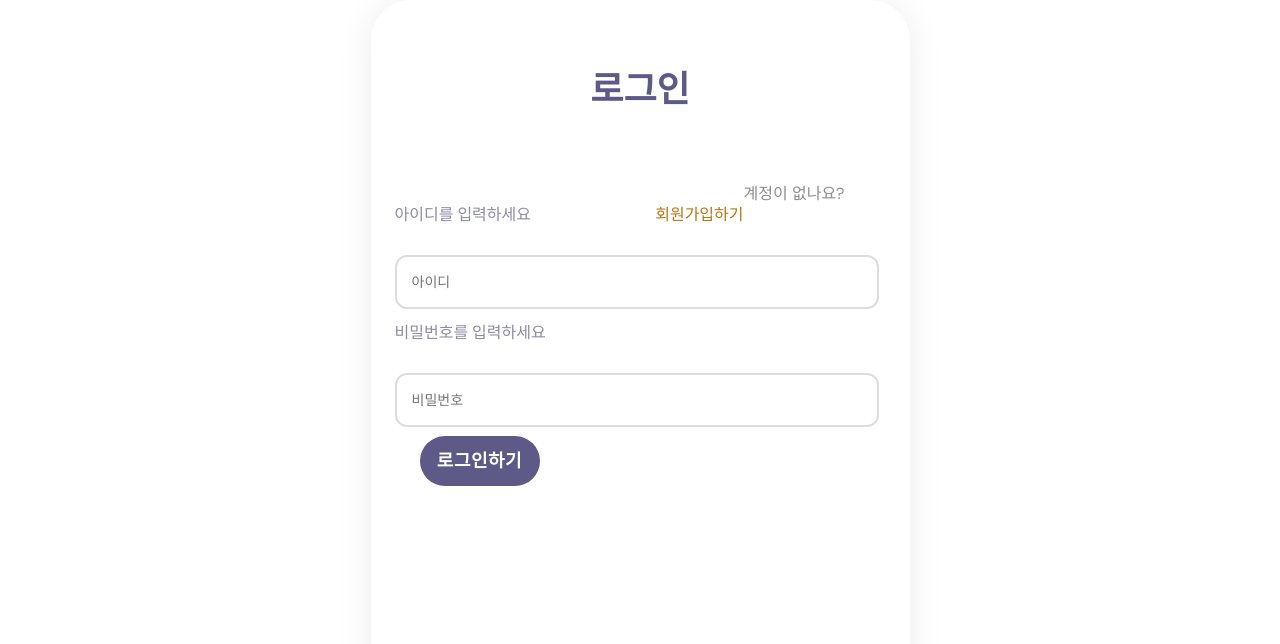
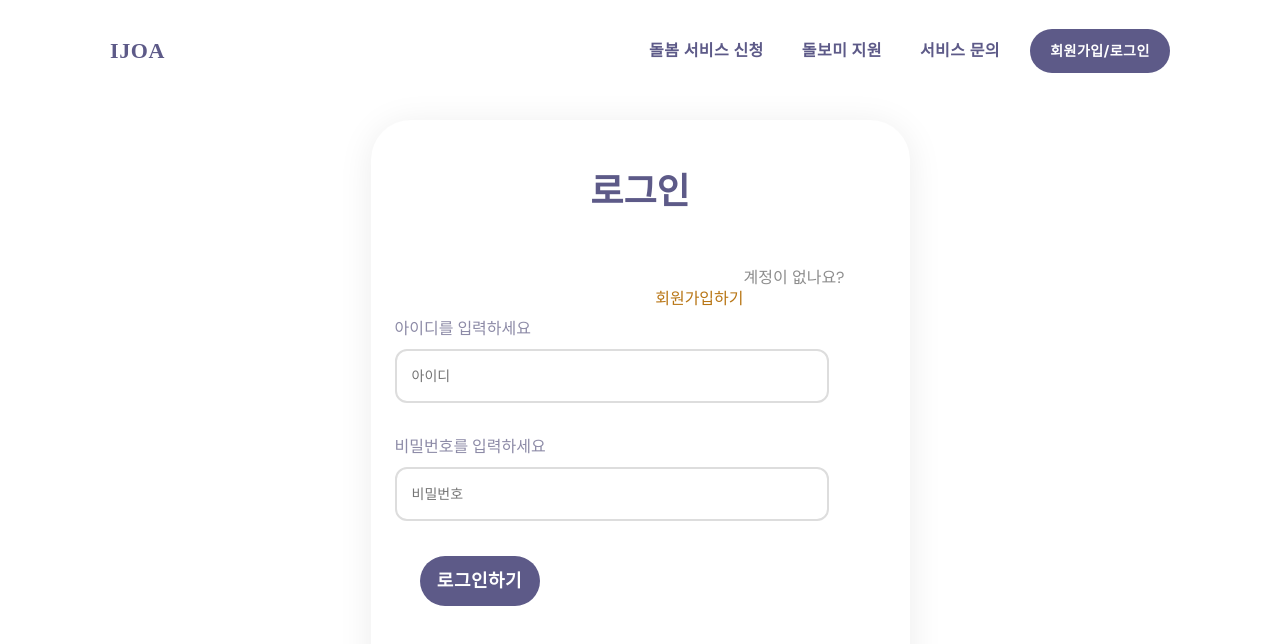
Before and after one commit to hyeyeonismm/ijoa-project, a React (Create React App) app in the folder frontend/: page /login in a window 1280 px wide. Shown: the top 644 px of the page. Built offline with nearby package versions, Linux system fonts and the light colour scheme; what react-reudx would draw is missing.

Commit message:
edit loginpage

```diff
--- a/frontend/src/pages/LoginPage.js
+++ b/frontend/src/pages/LoginPage.js
@@ -3,36 +3,62 @@ import { useNavigate } from "react-router-dom";
 import { useState } from "react";
 import { Button, Box, TextField, Container } from "@mui/material";
 import { styled } from "@mui/material/styles";
-import { alignProperty } from "@mui/material/styles/cssUtils";
+import { useDispatch } from "react-redux";
+//import { alignProperty } from "@mui/material/styles/cssUtils";
 
 function LoginPage() {
 
   const navigate = useNavigate();
+  //const dispatch = useDispatch();
 
   const onClickSignup = () => {
     navigate("/signup");
   };
 
+
+  const [ID, setID] = useState("");
+  const [PW, setPW] = useState("");
+
+  const onIDHandler = (event) => {
+      setID(event.currentTarget.value);
+  }
+  const onPWHandler = (event) => {
+      setPW(event.currentTarget.value);
+  }
+  const onSubmitHandler = (event) => {
+      event.preventDefault();
+
+      console.log('id', ID);
+      console.log('pw', PW);
+
+      let body = {
+          id: ID,
+          pw: PW,
+      }
+
+      //dispatch(loginUser(body));
+  }
+
   return (
     <>
-      <LoginForm>
-        <div style={{textAlign: 'center', color: '#5D5A88', fontSize: 36, fontFamily: 'DM Sans', fontWeight: '700', lineHeight: 5}}>로그인</div>
+      <Header/>
+
+      <LoginBox>
+        <div style={{textAlign: 'center', color: '#5D5A88', fontSize: 36, fontFamily: 'DM Sans', fontWeight: '700', lineHeight: 4}}>로그인</div>
 
         <div style={{width: 450, position: 'relative'}}>
           <div style={{color: '#8D8D8D', fontSize: 16, fontFamily: 'DM Sans', fontWeight: '400', float: 'right'}}>계정이 없나요?</div><br/>
           <div onClick={onClickSignup} style={{color: '#B87514', fontSize: 16, fontFamily: 'DM Sans', fontWeight: '400', float: 'right'}}>회원가입하기</div>
         </div>
 
-        <div>
-          <div style={{left: 0, top: -2, color: '#8D8BA7', fontSize: 16, fontFamily: 'Poppins', fontWeight: '400'}}>아이디를 입력하세요</div>
-          <IDField placeholder="아이디"/>
-        </div>
-        <div style={{width: 451, height: 92, position: 'relative'}}>
-          <div style={{left: 0, top: -2, color: '#8D8BA7', fontSize: 16, fontFamily: 'Poppins', fontWeight: '400'}}>비밀번호를 입력하세요</div>
-          <PWField type="password" placeholder="비밀번호"/>
-        </div>
-        <LoginButton>로그인하기</LoginButton>
-      </LoginForm>
+        <LoginForm onSubmit={onSubmitHandler}>
+          <LoginFormText>아이디를 입력하세요</LoginFormText>
+          <IDField value={ID} onChange={onIDHandler} placeholder="아이디"/>
+          <LoginFormText>비밀번호를 입력하세요</LoginFormText>
+          <PWField type="password" placeholder="비밀번호" value={PW} onChange={onPWHandler} />
+          <LoginButton>로그인하기</LoginButton>
+        </LoginForm>
+      </LoginBox>
 
     </>
   );
@@ -55,24 +81,30 @@ const LoginButton = styled(Button)(() => ({
   float: 'center',
 }));
 
-const LoginForm = styled(Container)(() => ({
+const LoginBox = styled(Container)(() => ({
   width: 539,
-  height: 741,
+  height: 650,
   background: 'white',
   boxShadow: '0px 4px 35px rgba(0, 0, 0, 0.08)',
   borderRadius: 40,
+  marginTop: 40
+}));
 
+const LoginForm = styled("form")(() => ({
+  justifyContent: 'center',
+  alignItems: 'center',
+  width: '100%',
 }));
 
 const IDField = styled("input")(() => ({
-  width: 450,
+  width: 400,
   height: 30,
   display: "flex",
   borderRadius: "12px",
   border: "2px solid #ddd",
   padding: "10px 15px",
   justifyContent: "space-between",
-  margin: "30px 0px 10px 0px",
+  margin: "10px 0px 10px 0px",
   alignItems: "center",
   color: "black",
   fontSize: 14,
@@ -82,14 +114,14 @@ const IDField = styled("input")(() => ({
 }));
 
 const PWField = styled("input")(() => ({
-  width: 450,
+  width: 400,
   height: 30,
   display: "flex",
   borderRadius: "12px",
   border: "2px solid #ddd",
   padding: "10px 15px",
   justifyContent: "space-between",
-  margin: "30px 0px 10px 0px",
+  margin: "10px 0px 10px 0px",
   alignItems: "center",
   color: "black",
   fontSize: 14,
@@ -98,6 +130,16 @@ const PWField = styled("input")(() => ({
   },
 }));
 
+const LoginFormText = styled(Box)(() => ({
+  left: 0,
+  top: -2,
+  color: '#8D8BA7',
+  fontSize: 16,
+  fontFamily: 'Poppins',
+  ontWeight: '400',
+  marginTop: 30
+}));
+
 
 
 export default LoginPage;
```
